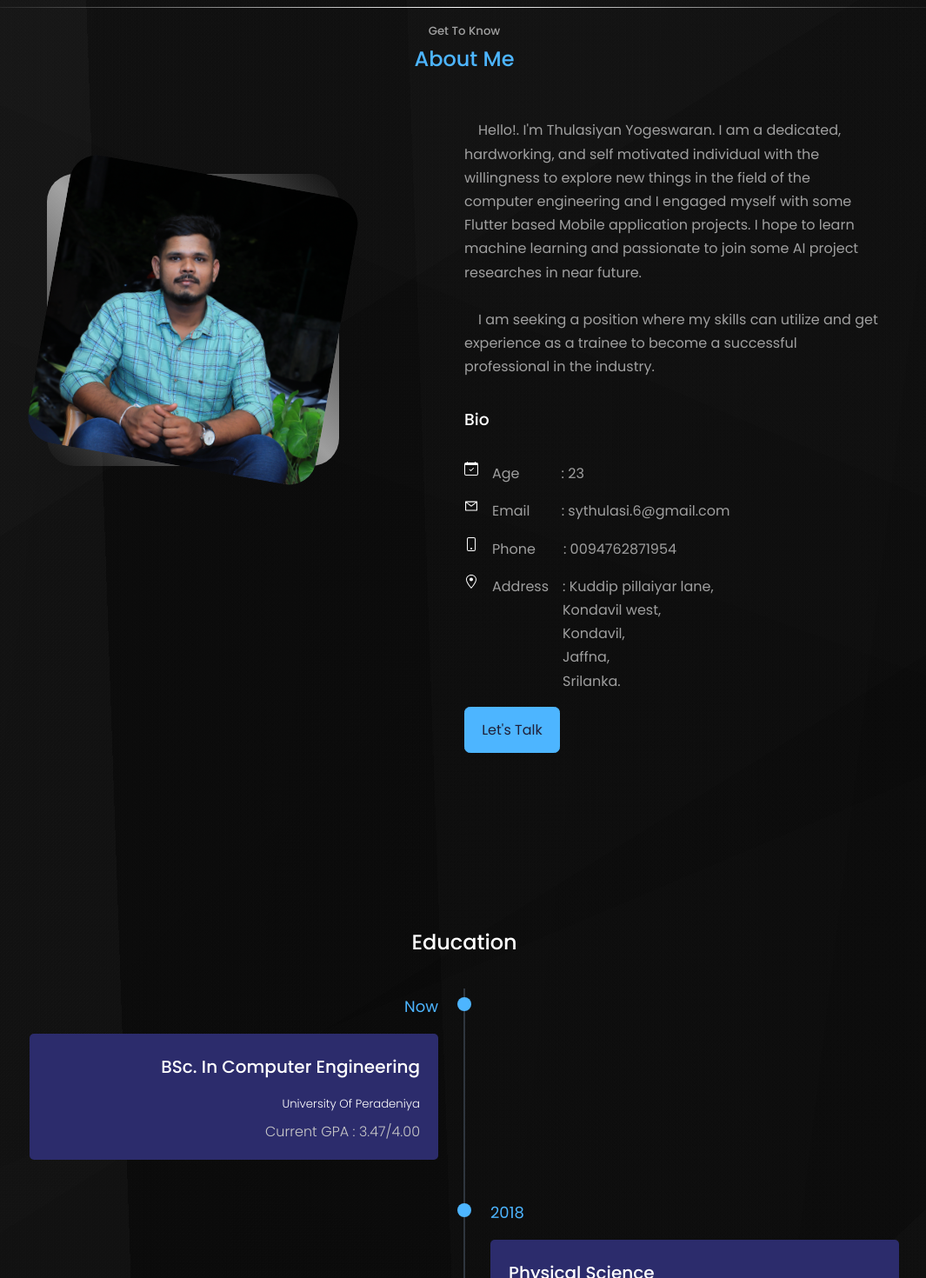
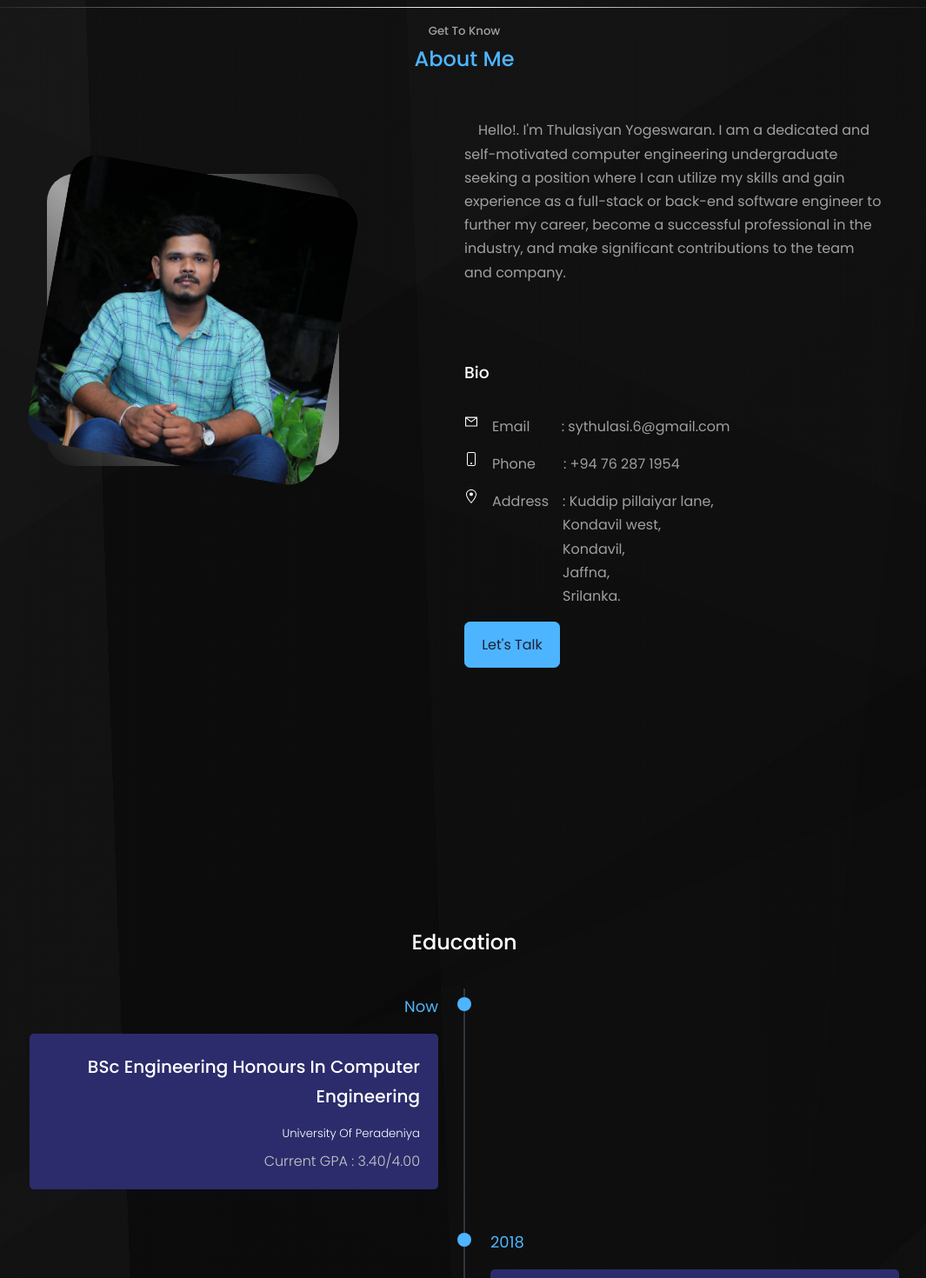
Before and after one commit to SyThulasi/MyPortfolio, a React (Create React App) app: page / in a window 1280 px wide. Shown: the part 920-2390 px from the top of the page at 87% size, without its empty margins (106-1171 px from the left). Built offline with nearby package versions, Linux system fonts and the light colour scheme.

Commit message:
Updated page

```diff
--- a/src/componentes/about/About.jsx
+++ b/src/componentes/about/About.jsx
@@ -41,14 +41,11 @@ const About = () => {
                     {/*    </article>*/}
                     {/*</div>*/}
                     <p>
-                        &emsp;Hello!. I'm Thulasiyan Yogeswaran. I am a dedicated, hardworking, and self motivated
-                        individual with the willingness
-                        to explore new things in the field of the computer engineering and I engaged myself with some
-                        Flutter based Mobile application
-                        projects. I hope to learn machine learning and passionate to join some AI project researches in
-                        near future. <br/><br/>
-                        &emsp;I am seeking a position where my skills can utilize and
-                        get experience as a trainee to become a successful professional in the industry.
+                        &emsp;Hello!. I'm Thulasiyan Yogeswaran. I am a dedicated and self-motivated computer engineering
+                        undergraduate seeking a position where I can utilize my skills and gain experience as a full-stack
+                        or back-end software engineer to further my career, become a successful professional in the industry,
+                        and make significant contributions to the team and company. <br/><br/>
+                        &emsp;
                         {/*&emsp;I am currently doing my undergraduate degree under computing department of Faculty of engineering, University of Peradeniya.*/}
                         {/*I am a passionate tech enthusiast and currently i engaged myself with some web based projects.*/}
                         {/*I also got interest to develop apps and website through full stack web development using latest technologies.*/}
@@ -63,11 +60,6 @@ const About = () => {
                             <h3 className='bio__tag'>Bio</h3>
                         </div>
                         <div className="bio__item-cta">
-                            <BsCalendarCheck className="about__details-ion"/>
-                            <a1>Age</a1>
-                            <a1>&emsp;&emsp;: 23</a1>
-                        </div>
-                        <div className="bio__item-cta">
                             <AiOutlineMail className="about__details-ion"/>
                             <a1>Email</a1>
                             <a1>&nbsp;&emsp;: sythulasi.6@gmail.com</a1>
@@ -75,7 +67,7 @@ const About = () => {
                         <div className="bio__item-cta">
                             <BsPhone className="about__details-ion"/>
                             <a1>Phone</a1>
-                            <a1>&emsp;: 0094762871954</a1>
+                            <a1>&emsp;: +94 76 287 1954</a1>
                         </div>
                         <div className="bio__item-cta">
                             <GoLocation className="about__details-ion"/>
@@ -98,9 +90,9 @@ const About = () => {
                         <div className="timeline-dot"></div>
                         <div className="timeline-date">Now</div>
                         <div className="timeline-content">
-                            <h3>BSc. in Computer Engineering</h3>
+                            <h3>BSc Engineering honours in Computer Engineering</h3>
                             <h5>University Of Peradeniya</h5>
-                            <p>Current GPA : 3.47/4.00</p>
+                            <p>Current GPA : 3.40/4.00</p>
                         </div>
                     </div>
                     <div className="timeline-item">
--- a/src/componentes/experience/Experience.jsx
+++ b/src/componentes/experience/Experience.jsx
@@ -13,18 +13,7 @@ const Experience = () => {
                 <div className="experience__frontend">
                     <h3>Programming Languages</h3>
                     <div className="experience__content">
-                        <article className="experience__details">
-                            <BsPatchCheckFill className="experience__details-ion"/>
-                            <div>
-                                <h4>Python</h4>
-                                {/*<small className="text-light">Experienced</small>*/}
-                                <div className="progress-line python">
-                                    <span></span>
-                                </div>
-                            </div>
-
-                        </article>
-                        <article className="experience__details">
+                    <article className="experience__details">
                             <BsPatchCheckFill className="experience__details-ion"/>
                             <div>
                                 <h4>Java</h4>
@@ -41,6 +30,17 @@ const Experience = () => {
                                     <span></span>
                                 </div>
                             </div>
+                        </article>
+                        <article className="experience__details">
+                            <BsPatchCheckFill className="experience__details-ion"/>
+                            <div>
+                                <h4>Python</h4>
+                                {/*<small className="text-light">Experienced</small>*/}
+                                <div className="progress-line python">
+                                    <span></span>
+                                </div>
+                            </div>
+
                         </article>
                         <article className="experience__details">
                             <BsPatchCheckFill className="experience__details-ion"/>
@@ -74,6 +74,24 @@ const Experience = () => {
                     <div className="experience__frontend">
                         <h3>Frontend & Backend & Database</h3>
                         <div className="experience__content">
+                        <article className="experience__details">
+                                <BsPatchCheckFill className="experience__details-ion"/>
+                                <div>
+                                    <h4>React</h4>
+                                    <div className="progress-line react">
+                                        <span></span>
+                                    </div>
+                                </div>
+                            </article>
+                            <article className="experience__details">
+                                <BsPatchCheckFill className="experience__details-ion"/>
+                                <div>
+                                    <h4>Spring</h4>
+                                    <div className="progress-line spring">
+                                        <span></span>
+                                    </div>
+                                </div>
+                            </article>
                             <article className="experience__details">
                                 <BsPatchCheckFill className="experience__details-ion"/>
                                 <div>
@@ -93,24 +111,8 @@ const Experience = () => {
                                     </div>
                                 </div>
                             </article>
-                            <article className="experience__details">
-                                <BsPatchCheckFill className="experience__details-ion"/>
-                                <div>
-                                    <h4>React</h4>
-                                    <div className="progress-line react">
-                                        <span></span>
-                                    </div>
-                                </div>
-                            </article>
-                            <article className="experience__details">
-                                <BsPatchCheckFill className="experience__details-ion"/>
-                                <div>
-                                    <h4>Spring</h4>
-                                    <div className="progress-line spring">
-                                        <span></span>
-                                    </div>
-                                </div>
-                            </article>
+
+
                             <article className="experience__details">
                                 <BsPatchCheckFill className="experience__details-ion"/>
                                 <div>
--- a/src/componentes/experience/experience.css
+++ b/src/componentes/experience/experience.css
@@ -91,10 +91,10 @@
     width: 70%;
 }
 .progress-line.java  span{
-    width: 55%;
+    width: 80%;
 }
 .progress-line.javascript  span{
-    width: 50%;
+    width: 70%;
 }
 .progress-line.c  span{
     width: 65%;
@@ -112,10 +112,10 @@
     width: 50%;
 }
 .progress-line.react  span{
-    width: 60%;
+    width: 80%;
 }
 .progress-line.spring  span{
-    width: 35%;
+    width: 75%;
 }
 .progress-line.firebase  span{
      width: 40%;
--- a/src/componentes/header/Header.jsx
+++ b/src/componentes/header/Header.jsx
@@ -1,7 +1,7 @@
 import React from "react";
 import './header.css'
 import CTA from "./CTA";
-import Thulasi from '../../assets/Thulasi2.png'
+import Thulasi from '../../assets/Thulasi.png'
 import HeaderSocials from "./HeaderSocials";
 
 import {BsCaretDownSquareFill} from "react-icons/bs";
--- a/src/componentes/header/header.css
+++ b/src/componentes/header/header.css
@@ -71,7 +71,7 @@ header {
 .me{
     background: linear-gradient(var(--color-light),transparent);
     width: 22rem;
-    height: 28rem;
+    height: 25rem;
     margin-top: 7rem;
     border-radius: 5rem 5rem 0 0;
     overflow: hidden;
@@ -141,6 +141,6 @@ header {
         padding-top: 0rem;
     }
     .me{
-        margin-top: 2rem;
+        margin-top: 0rem;
     }
 }
--- a/src/componentes/portfolio/Portfolio.jsx
+++ b/src/componentes/portfolio/Portfolio.jsx
@@ -14,22 +14,22 @@ const data = [
     {
         id: 1,
         image: IMG1,
-        title: "Cryptocurrency Auction Management System",
-        github: "https://github.com/SyThulasi/CryptoCurrency-Bidding-App",
+        title: "Corals Protector",
+        github: "https://github.com/SyThulasi/e18-3yp-Corals-Protector",
         demo: "google.com"
     },
     {
         id: 2,
         image: IMG3,
-        title: "Be The Change Android Mobile App Login ",
-        github: "https://github.com/SyThulasi/BeTheChange_App",
+        title: "Cinema App",
+        github: "https://github.com/SyThulasi/CinemaApp",
         demo: "google.com"
     },
     {
         id: 3,
         image: IMG2,
-        title: "Data visualizer",
-        github: "https://github.com/SyThulasi/MeetingDataVisualizer",
+        title: "Automated Medical Image Annotation for Dataset Building",
+        github: "https://github.com/SyThulasi/e18-4yp-Automated-Medical-Image-Annotation-for-Dataset-Building/tree/main",
         demo: "google.com"
     },
     // {
```
Also changed, not shown: src/assets/Thulasi.png (added), src/assets/cinema.png (added).
